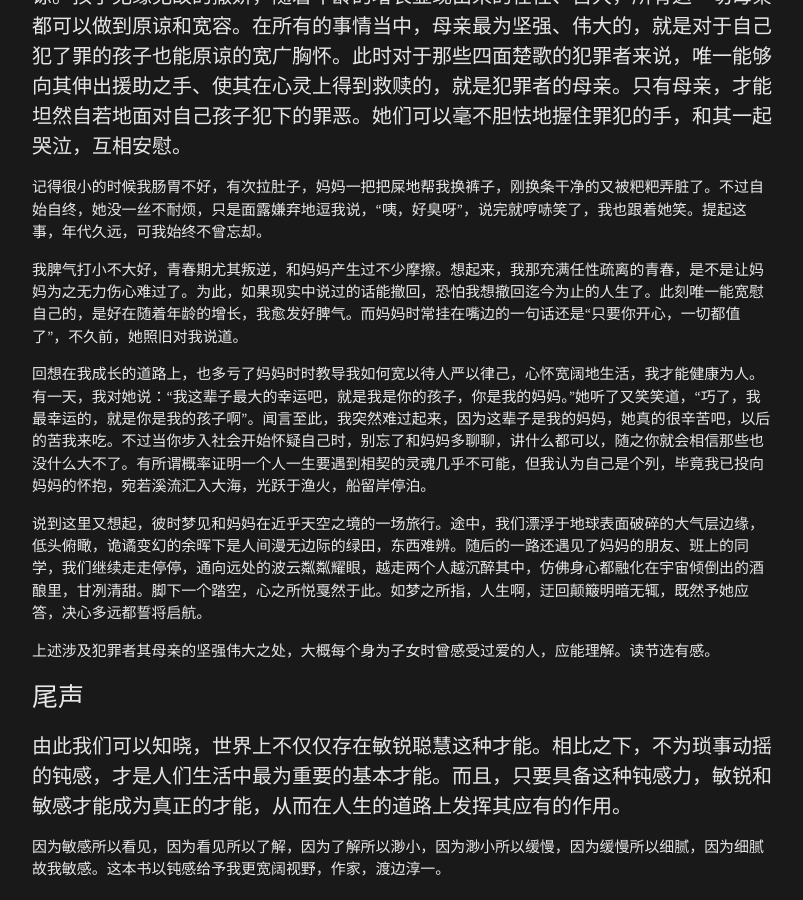
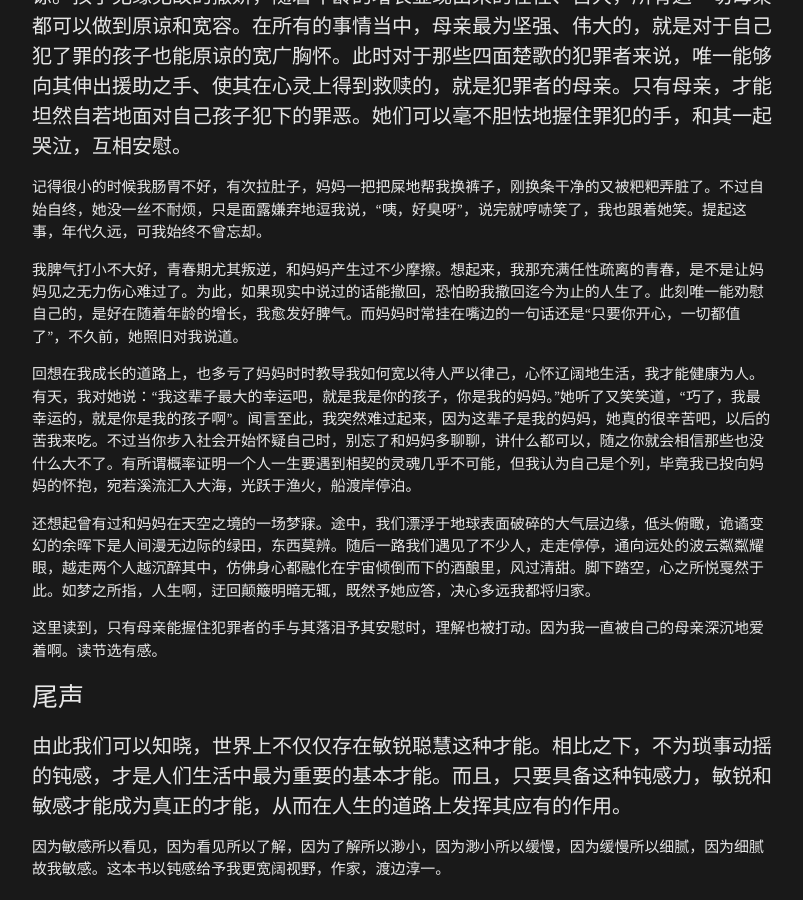
Before and after one commit to omsiel/omsiel.github.io, a Jekyll site: the page built from _posts/2019-05-21-钝感力.md, in a window 1280 px wide and 900 px high, scrolled down 4716 px. Shown: the whole window, without its empty margins (238-1041 px from the left). Built offline with Jekyll 4.4.1, drawn with Linux system fonts in a browser that asks for light colours; nearby versions of some CDN libraries.

Commit message:
修改文章

```diff
--- a/_posts/2019-05-21-钝感力.md
+++ b/_posts/2019-05-21-钝感力.md
@@ -126,13 +126,13 @@ categories: note
 
 ##### 记得很小的时候我肠胃不好，有次拉肚子，妈妈一把把屎地帮我换裤子，刚换条干净的又被粑粑弄脏了。不过自始自终，她没一丝不耐烦，只是面露嫌弃地逗我说，“咦，好臭呀”，说完就哼哧笑了，我也跟着她笑。提起这事，年代久远，可我始终不曾忘却。
 
-##### 我脾气打小不大好，青春期尤其叛逆，和妈妈产生过不少摩擦。想起来，我那充满任性疏离的青春，是不是让妈妈为之无力伤心难过了。为此，如果现实中说过的话能撤回，恐怕我想撤回迄今为止的人生了。此刻唯一能宽慰自己的，是好在随着年龄的增长，我愈发好脾气。而妈妈时常挂在嘴边的一句话还是“只要你开心，一切都值了”，不久前，她照旧对我说道。
+##### 我脾气打小不大好，青春期尤其叛逆，和妈妈产生过不少摩擦。想起来，我那充满任性疏离的青春，是不是让妈妈见之无力伤心难过了。为此，如果现实中说过的话能撤回，恐怕盼我撤回迄今为止的人生了。此刻唯一能劝慰自己的，是好在随着年龄的增长，我愈发好脾气。而妈妈时常挂在嘴边的一句话还是“只要你开心，一切都值了”，不久前，她照旧对我说道。
 
-##### 回想在我成长的道路上，也多亏了妈妈时时教导我如何宽以待人严以律己，心怀宽阔地生活，我才能健康为人。有一天，我对她说：“我这辈子最大的幸运吧，就是我是你的孩子，你是我的妈妈。”她听了又笑笑道，“巧了，我最幸运的，就是你是我的孩子啊”。闻言至此，我突然难过起来，因为这辈子是我的妈妈，她真的很辛苦吧，以后的苦我来吃。不过当你步入社会开始怀疑自己时，别忘了和妈妈多聊聊，讲什么都可以，随之你就会相信那些也没什么大不了。有所谓概率证明一个人一生要遇到相契的灵魂几乎不可能，但我认为自己是个列，毕竟我已投向妈妈的怀抱，宛若溪流汇入大海，光跃于渔火，船留岸停泊。
+##### 回想在我成长的道路上，也多亏了妈妈时时教导我如何宽以待人严以律己，心怀辽阔地生活，我才能健康为人。有天，我对她说：“我这辈子最大的幸运吧，就是我是你的孩子，你是我的妈妈。”她听了又笑笑道，“巧了，我最幸运的，就是你是我的孩子啊”。闻言至此，我突然难过起来，因为这辈子是我的妈妈，她真的很辛苦吧，以后的苦我来吃。不过当你步入社会开始怀疑自己时，别忘了和妈妈多聊聊，讲什么都可以，随之你就会相信那些也没什么大不了。有所谓概率证明一个人一生要遇到相契的灵魂几乎不可能，但我认为自己是个列，毕竟我已投向妈妈的怀抱，宛若溪流汇入大海，光跃于渔火，船渡岸停泊。
 
-##### 说到这里又想起，彼时梦见和妈妈在近乎天空之境的一场旅行。途中，我们漂浮于地球表面破碎的大气层边缘，低头俯瞰，诡谲变幻的余晖下是人间漫无边际的绿田，东西难辨。随后的一路还遇见了妈妈的朋友、班上的同学，我们继续走走停停，通向远处的波云粼粼耀眼，越走两个人越沉醉其中，仿佛身心都融化在宇宙倾倒出的酒酿里，甘冽清甜。脚下一个踏空，心之所悦戛然于此。如梦之所指，人生啊，迂回颠簸明暗无辄，既然予她应答，决心多远都誓将启航。
+##### 还想起曾有过和妈妈在天空之境的一场梦寐。途中，我们漂浮于地球表面破碎的大气层边缘，低头俯瞰，诡谲变幻的余晖下是人间漫无边际的绿田，东西莫辨。随后一路我们遇见了不少人，走走停停，通向远处的波云粼粼耀眼，越走两个人越沉醉其中，仿佛身心都融化在宇宙倾倒而下的酒酿里，风过清甜。脚下踏空，心之所悦戛然于此。如梦之所指，人生啊，迂回颠簸明暗无辄，既然予她应答，决心多远我都将归家。
 
-##### 上述涉及犯罪者其母亲的坚强伟大之处，大概每个身为子女时曾感受过爱的人，应能理解。读节选有感。
+##### 这里读到，只有母亲能握住犯罪者的手与其落泪予其安慰时，理解也被打动。因为我一直被自己的母亲深沉地爱着啊。读节选有感。
 
 ### 尾声
 
```
